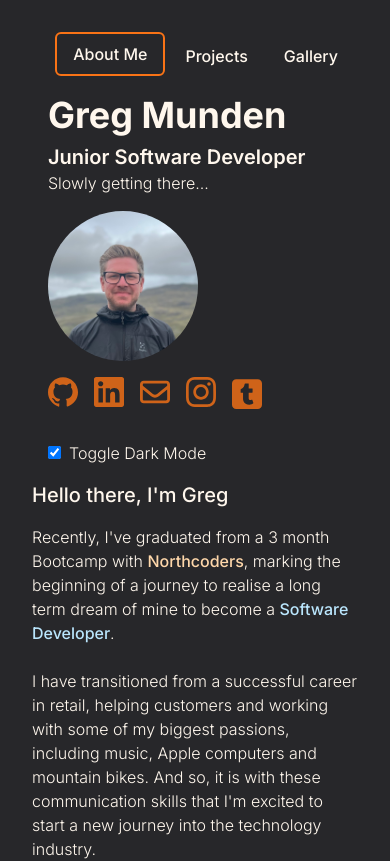
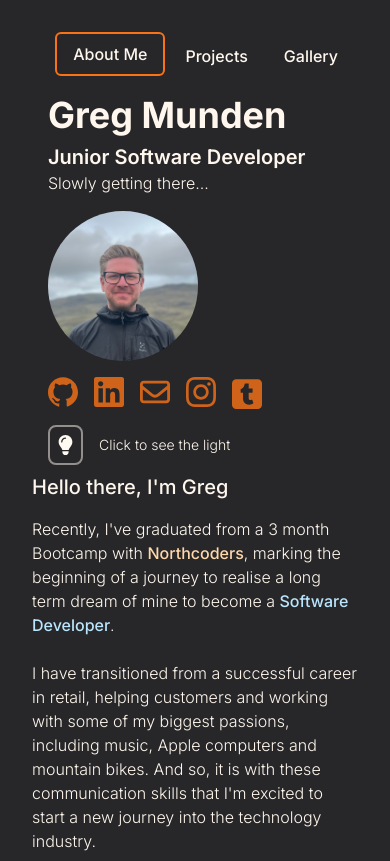
Before and after one commit to mundocalrisian/gm-portfolio, a React (Vite) app: page / in a window 390 px wide. Shown: the top 861 px of the page. Built offline with nearby package versions, Linux system fonts and the light colour scheme.

Commit message:
add light bulb to header for smaller screens

```diff
--- a/src/components/header.jsx
+++ b/src/components/header.jsx
@@ -4,6 +4,7 @@ import envelope from '../assets/contact-logos/envelope.svg'
 import instagram from '../assets/contact-logos/instagram.svg'
 import tumblr from '../assets/contact-logos/square-tumblr.svg'
 import meHeadshot from "../assets/me-headshot.jpg"
+import bulb from "../assets/lightbulb.svg"
 import { DarkContext } from '../context/dark'
 import { useContext, useEffect } from 'react'
 
@@ -51,19 +52,24 @@ export default function Header () {
                     })}
                 </ul>
             </section>
-            <div className='ml-4 mt-4 mb-4'>
+
+            {/* <p className="text-sm md:pl-8"></p> */}
+            <div className="ml-4 mb-2 w-5/6 flex flex-end items-center">
+                <label className="border-2 rounded-lg border-zinc-800/20 dark:border-orange-50/50 p-2 hover:cursor-pointer md:hidden" htmlFor="dark-mode-toggle-switch-footer">
+                    <img src={bulb} width="15" className={dark !=="true" ? 'filter-zinc': 'filter-orange-50'}/>
+                </label>
                 <input
                     type="checkbox"
                     className=""
                     name="dark-mode-toggle-switch"
-                    id="dark-mode-toggle-switch"
+                    id="dark-mode-toggle-switch-footer"
                     onClick={toggleDark}
                     defaultChecked={true}
+                    hidden
                 />
-                <label className="ml-2" htmlFor="dark-mode-toggle-switch">
-                    Toggle Dark Mode
-                </label>
+                <p onClick={toggleDark} className="ml-4 text-sm hover:cursor-pointer md:hidden">Click  {dark === "true" ? "to see the light" : "for some darkness"}</p>
             </div>
+
         </header>
     )
 }
```
